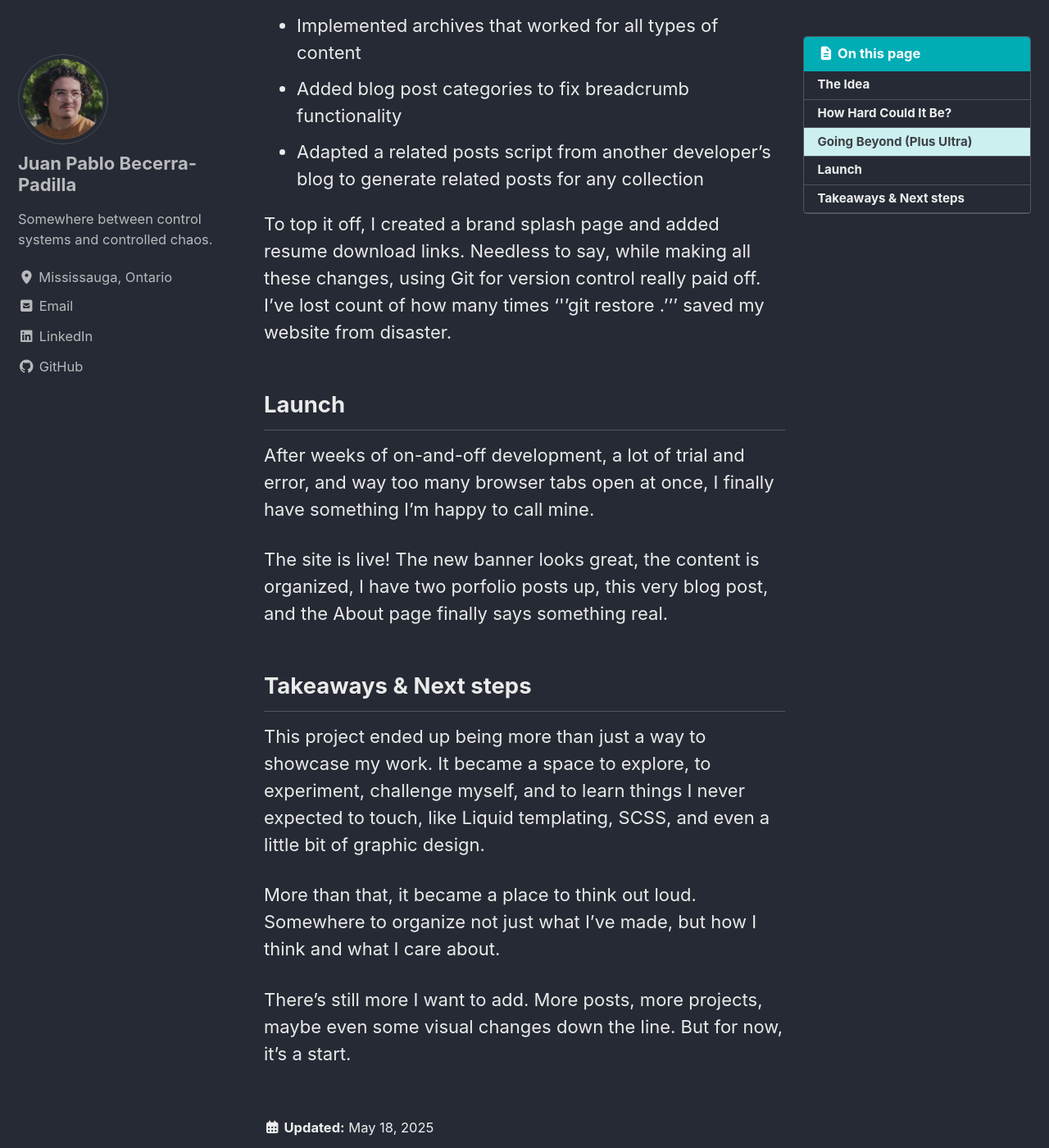
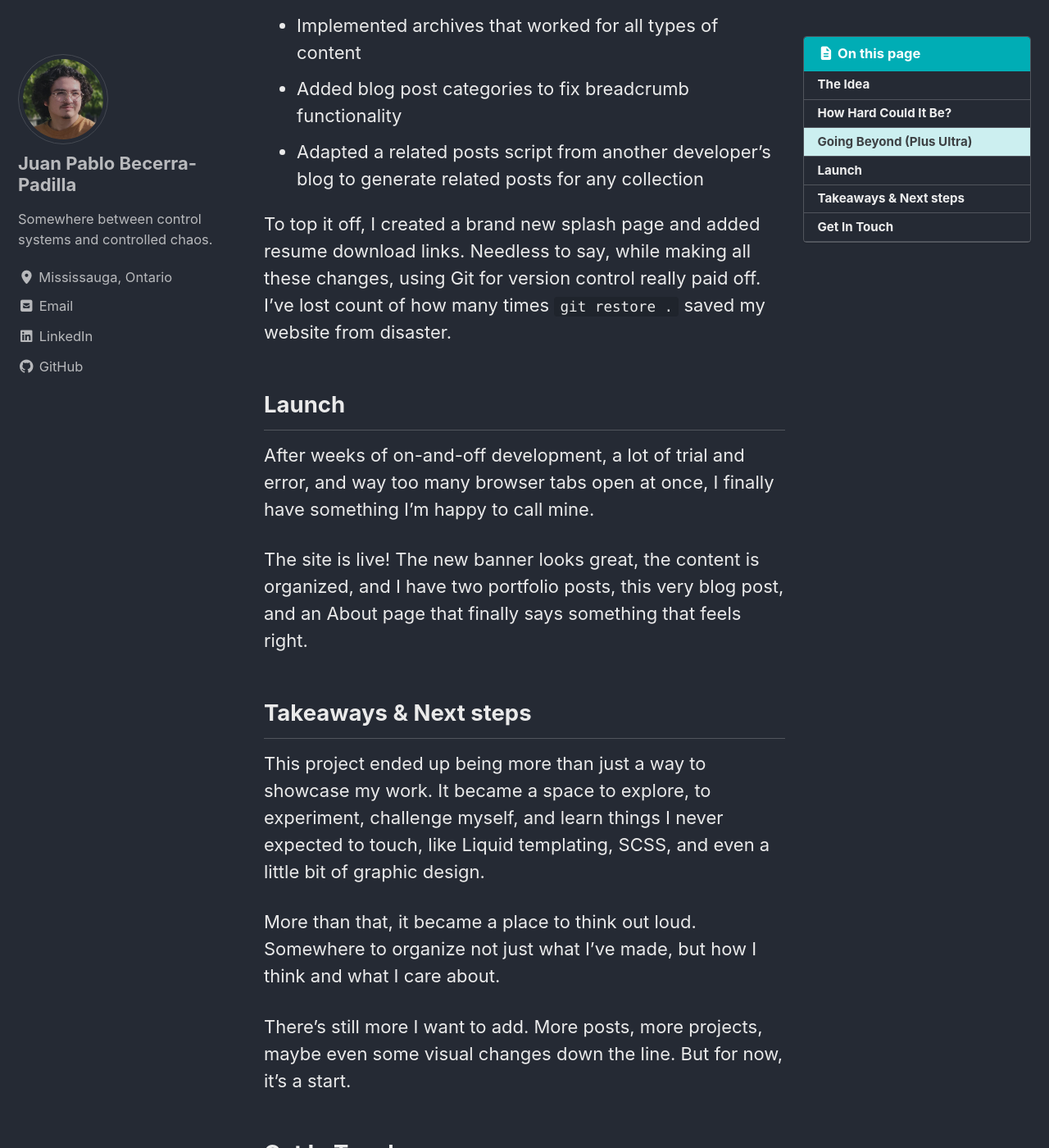
Before and after one commit to JuanPBP03/juanpbp03.github.io, a Jekyll site: the page built from _posts/2025-05-18-launch.md, in a window 1280 px wide and 1400 px high, scrolled down 4420 px. Shown: the whole window at 82% size. Built offline with Jekyll 4.4.1, drawn with Linux system fonts in a browser that asks for light colours; cached includes are drawn as plain includes; some of the changed text lies outside the part shown.

Commit message:
second draft launch post

```diff
--- a/_posts/2025-05-18-launch.md
+++ b/_posts/2025-05-18-launch.md
@@ -49,7 +49,7 @@ All while learning how to manage my project with Git. But those limitations star
 
 As the semester wrapped up and I came back to it, I wasn't satisfied with what I had. While the site technically worked and I could upload posts as it was, it didn't feel complete yet. I wanted it to be something that reflects the effort I put in and the pride I take in all my projects.
 
-This started with a switch over to the Ruby gem version of the theme which allowed me to start customizing certain files by overriding them in my project. I also switched deployment from the automatic GitHub Pages to a custom GitHub Actions workflow which gave me the ability to use any plugin I wanted, not just the Pages compatible ones.
+This started with switching over to the Ruby gem version of the theme which let me override the layout files by replacing them with my own. I also switched deployment from the automatic GitHub Pages to a custom GitHub Actions workflow which gave me the ability to use any plugin I wanted, not just the Pages compatible ones.
 
 I continued developing my website, finalizing the About page, creating two short portfolio items, and adding post tags and a contact page. With this, I had finished a first draft. After receiving some feedback, the limitations of the theme itself came to light:
 - Posts were missing thumbnails
@@ -65,18 +65,21 @@ To fix all of these issues, I had to take the final step and switch to a local c
 - Added blog post categories to fix breadcrumb functionality
 - Adapted a related posts script from another developer's blog to generate related posts for any collection
 
-To top it off, I created a brand splash page and added resume download links. Needless to say, while making all these changes, using Git for version control really paid off. I've lost count of how many times '''git restore .''' saved my website from disaster.
+To top it off, I created a brand new splash page and added resume download links. Needless to say, while making all these changes, using Git for version control really paid off. I've lost count of how many times `git restore .` saved my website from disaster.
 
 ## Launch
 
 After weeks of on-and-off development, a lot of trial and error, and way too many browser tabs open at once, I finally have something I'm happy to call mine.
 
-The site is live! The new banner looks great, the content is organized, I have two porfolio posts up, this very blog post, and the About page finally says something real.
+The site is live! The new banner looks great, the content is organized, and I have two portfolio posts, this very blog post, and an About page that finally says something that feels right.
 
 ## Takeaways & Next steps
 
-This project ended up being more than just a way to showcase my work. It became a space to explore, to experiment, challenge myself, and to learn things I never expected to touch, like Liquid templating, SCSS, and even a little bit of graphic design.
+This project ended up being more than just a way to showcase my work. It became a space to explore, to experiment, challenge myself, and learn things I never expected to touch, like Liquid templating, SCSS, and even a little bit of graphic design.
 
 More than that, it became a place to think out loud. Somewhere to organize not just what I’ve made, but how I think and what I care about.
 
 There’s still more I want to add. More posts, more projects, maybe even some visual changes down the line. But for now, it’s a start.
+
+## Get In Touch
+If you've got thoughts to share, feedback, or just wanna say hi, feel free to reach out on [LinkedIn](https://www.linkedin.com/in/juanpbp/) or send me a note from the [Contact](/contact) page.
```
Also changed, not shown: other parts of _posts/2025-05-18-launch.md (+2 -2 lines).
